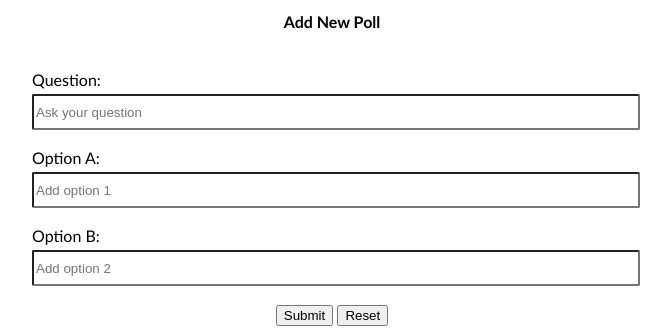
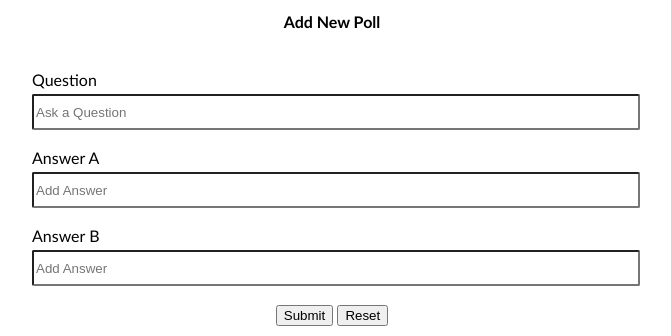
Before and after one commit to gtstarnes/SveltePoll, a SvelteKit app: page / in a window 1280 px wide. Shown: the part 211-547 px from the top of the page, without its empty margins (308-979 px from the left). Built offline with nearby package versions, Linux system fonts and the light colour scheme.

Commit message:
create add poll form

```diff
--- a/src/Components/AddPollForm.svelte
+++ b/src/Components/AddPollForm.svelte
@@ -2,62 +2,64 @@
     import PollStore from "../stores/PollStore";
 	import { createEventDispatcher } from "svelte";
 
-    let options = {question: '', optionA: '', optionB: ''};
-    let error = {question: '', optionA: '', optionB: ''};
+
+    let fields = {question: '', optionA: '', optionB: ''};
+    let errors = {question: '', optionA: '', optionB: ''};
     let valid = false;
     const dispatch = createEventDispatcher();
 
     const handleSubmit = () => {
-        valid = true
-        if (options.question.length < 5) {
+        valid = true;
+        if (fields.question.length < 5){
             valid = false;
-            error.question = "Question is too short"
+            errors.question = 'Question is too short';
         } else {
-            error.question = ''
+            errors.question = '';
         }
-        if (options.optionA.length === 0) {
+        if (fields.optionA.length === 0){
             valid = false;
-            error.optionA = "Option is required"
+            errors.optionA = 'Answer is required';
         } else {
-            error.optionA = ''
+            errors.optionA = '';
         }
-        if (options.optionB.length === 0) {
+        if (fields.optionB.length === 0){
             valid = false;
-            error.optionB = "Option is required"
+            errors.optionB = 'Answer is required';
         } else {
-            error.optionB = ''
+            errors.optionB = '';
         }
-        if (valid) {
-            const poll = {...options, id: Math.random(), voteA: 0, voteB: 0}
+
+        if(valid){
+            const poll = {...fields, id: Math.random(), voteA: 0, voteB: 0};
             PollStore.update(polls => {
                 return [poll, ...polls];
             })
-            dispatch("addPoll");
+            dispatch('addPoll');
             handleReset();
         }
     }
 
     const handleReset = () => {
-        options = {question: '', optionA: '', optionB: ''};
-        error = {question: '', optionA: '', optionB: ''};
+        fields = {question: '', optionA: '', optionB: ''};
+        errors = {question: '', optionA: '', optionB: ''};
     }
 </script>
 
-<form on:submit|preventDefault={handleSubmit}>
+<form on:submit|preventDefault={handleSubmit} >
     <div class="form-field">
-        <label for="question">Question: </label>
-        <input type="text" placeholder="Ask your question" bind:value={options.question} />
-        <p class="error">{error.question}</p>
+        <label for="question">Question</label>
+        <input name="question" id="question" type="text" placeholder="Ask a Question" bind:value={fields.question} />
+        <p class="error">{errors.question}</p>
     </div>
     <div class="form-field">
-        <label for="optionA">Option A: </label>
-        <input type="text" placeholder="Add option 1" bind:value={options.optionA} />
-        <p class="error">{error.optionA}</p>
+        <label for="answerA">Answer A</label>
+        <input name="answerA" id="answerA" type="text" placeholder="Add Answer" bind:value={fields.optionA} />
+        <p class="error">{errors.optionA}</p>
     </div>
     <div class="form-field">
-        <label for="optionB">Option B: </label>
-        <input type="text" placeholder="Add option 2" bind:value={options.optionB} />
-        <p class="error">{error.optionB}</p>
+        <label for="answerB">Answer B</label>
+        <input name="answerB" id="answerB" type="text" placeholder="Add Answer" bind:value={fields.optionB} />
+        <p class="error">{errors.optionB}</p>
     </div>
     <div>
         <button type="submit">Submit</button>
```
